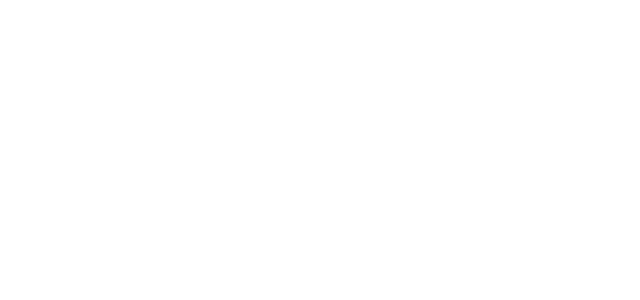
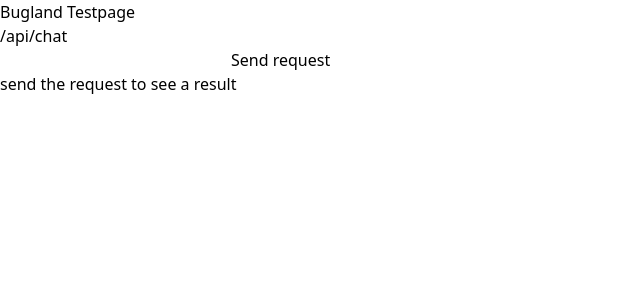
Before and after one commit to AkiraPinemoon/bugland-bot, a Nuxt app: page /test in a window 1280 px wide. Before the commit this address had no page. Shown: the top 300 px of the page, without its empty margins (0-640 px from the left). Built offline with nearby package versions, Linux system fonts and the light colour scheme.

Commit message:
added simple chat (WIP)

```diff
--- a/pages/index.vue
+++ b/pages/index.vue
@@ -1,24 +1,32 @@
 <template>
   <div>
-    <h1>Bugland Testpage</h1>
+    <h1>Bugland Chat</h1>
 
-    <section>
-      <h2>/api/chat</h2>
-      <input v-model="message_id"></input>
-      <button @click="chat">Send request</button>
-      <p>{{ response }}</p>
-    </section>
+    <div class="max-w-lg flex flex-col gap-2 p-2">
+      <div v-for="message in messages" class="flex flex-col gap-2 p-2 bg-gray-200 rounded-xl">
+        {{ message.message.message_text }}
+
+        <button v-if="message.message.message_id == current" v-for="response in message.responses" @click="chat(response.response_id)" class="bg-green-300 rounded-xl p-1">
+          {{ response.response_text }}
+        </button>
+      </div>
+    </div>
+
   </div>
 </template>
 
 <script lang="ts" setup>
 
-const message_id = ref("")
-const response = ref("send the request to see a result")
+const messages = ref([])
+const current = computed(() => {
+  return messages.value.at(-1).message.message_id
+})
 
-async function chat() {
-  let res = await useFetch("/api/chat", { method: "post", body: { message_id: message_id.value } })
-  response.value = res.data.value
+async function chat(id: string | null) {
+  let res = await useFetch("/api/chat", { method: "post", body: { message_id: id } })
+  messages.value.push(res.data.value)
 }
 
+chat(null)
+
 </script>
--- /dev/null
+++ b/pages/test.vue
@@ -0,0 +1,24 @@
+<template>
+  <div>
+    <h1>Bugland Testpage</h1>
+
+    <section>
+      <h2>/api/chat</h2>
+      <input v-model="message_id"></input>
+      <button @click="chat">Send request</button>
+      <p>{{ response }}</p>
+    </section>
+  </div>
+</template>
+
+<script lang="ts" setup>
+
+const message_id = ref("")
+const response = ref("send the request to see a result")
+
+async function chat() {
+  let res = await useFetch("/api/chat", { method: "post", body: { message_id: message_id.value } })
+  response.value = res.data.value
+}
+
+</script>
```
